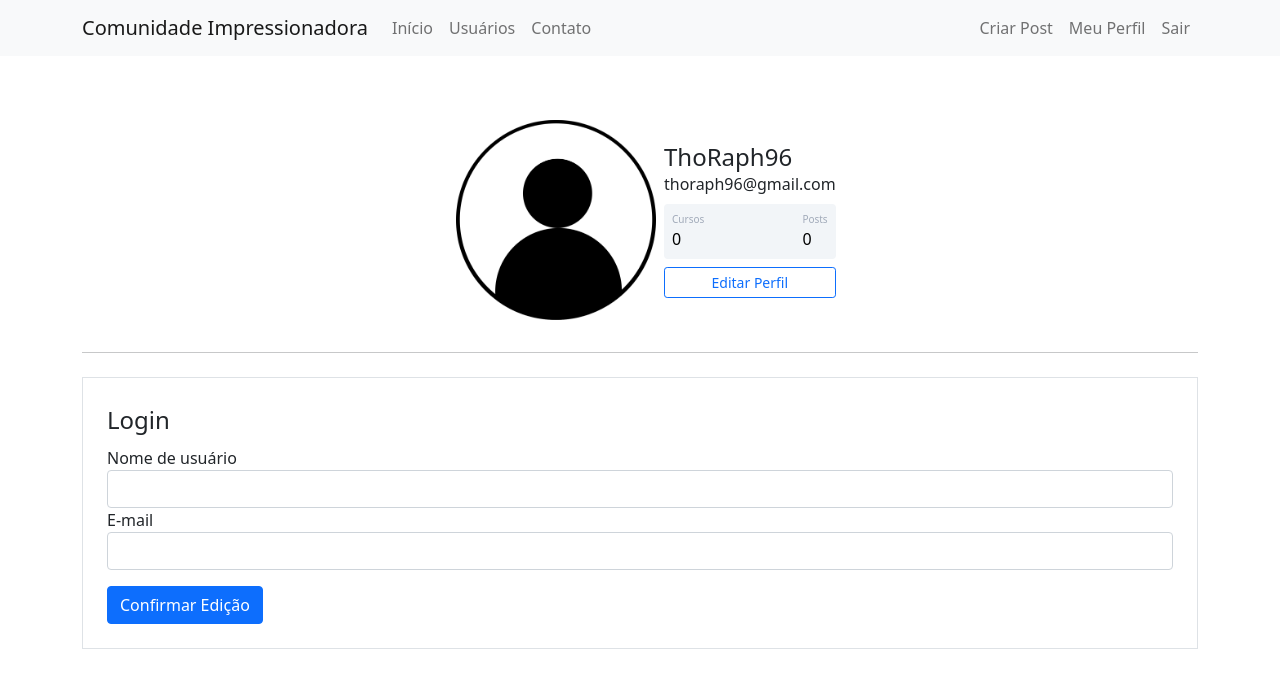
After one commit to thomasraphael96/Curso-Site-Flask, a Flask app: page /perfil/editar in a window 1280 px wide. The commit adds this page. Shown: the top 688 px of the page. Run offline with Flask 2, Linux system fonts and the light colour scheme; a user stored in the database is signed in.

Commit message:
Update aula 35 à 36
35. Carregando imagem padrão de perfil
36. Página de edição de perfil

```diff
--- a/comunidadeimpressionadora/forms.py
+++ b/comunidadeimpressionadora/forms.py
@@ -20,3 +20,8 @@ class FormLogin(FlaskForm):
     senha = PasswordField('Senha', validators=[DataRequired(), Length(6,20)])
     lembrar_dados = BooleanField('Lembrar dados de acesso')
     botao_submit_login = SubmitField('Fazer Login')
+
+class FormEditarPerfil(FlaskForm):
+    username = StringField('Nome de usuário', validators=[DataRequired()])
+    email = StringField('E-mail', validators=[DataRequired(), Email()])
+    botao_submit_editarperfil = SubmitField('Confirmar Edição')
--- a/comunidadeimpressionadora/routes.py
+++ b/comunidadeimpressionadora/routes.py
@@ -1,5 +1,5 @@
 from flask import render_template, url_for, request, flash, redirect
-from comunidadeimpressionadora.forms import FormLogin, FormCriarConta
+from comunidadeimpressionadora.forms import FormLogin, FormCriarConta, FormEditarPerfil
 from comunidadeimpressionadora import app, database, bcrypt
 from comunidadeimpressionadora.models import Usuario
 from flask_login import login_user, logout_user, current_user, login_required
@@ -63,9 +63,17 @@ def sair():
 @app.route('/perfil')
 @login_required
 def perfil():
-    return render_template('perfil.html')
+    foto_perfil = url_for('static', filename='fotos_perfil/{}'.format(current_user.foto_perfil))
+    return render_template('perfil.html', foto_perfil = foto_perfil)
 
 @app.route('/post/criar')
 @login_required
 def criar_post():
     return render_template('criarpost.html')
+
+@app.route('/perfil/editar', methods=['GET','POST'])
+@login_required
+def editar_perfil():
+    form = FormEditarPerfil()
+    foto_perfil = url_for('static', filename='fotos_perfil/{}'.format(current_user.foto_perfil))
+    return render_template('editarperfil.html', foto_perfil = foto_perfil, form = form)
--- /dev/null
+++ b/comunidadeimpressionadora/templates/editarperfil.html
@@ -0,0 +1,51 @@
+{% extends 'perfil.html' %}
+
+{% block form_editar_perfil %}
+
+<div class="container">
+
+    <hr>
+    <div class="row">
+        <div class="col">
+            <form action="" method="post" class="border p-4 mt-2">
+                {{form.csrf_token}}
+                <legend>Login</legend>
+                <fieldset>
+                    <div class="form-group">
+                        {{form.username.label(class="form-control-label")}}
+
+                        {% if form.username.errors %}
+                            {{form.username(class="form-control is-invalid")}}
+                            <div class="invalid-feedback">
+                                {% for erro in form.username.errors %}
+                                    {{ erro }}
+                                {% endfor %}
+                            </div>
+                        {% else %}
+                            {{form.username(class="form-control")}}
+                        {% endif %}
+
+                    </div>
+                    <div class="form-group">
+                        {{form.email.label(class="form-control-label")}}
+
+                        {% if form.email.errors %}
+                            {{form.email(class="form-control is-invalid")}}
+                            <div class="invalid-feedback">
+                                {% for erro in form.email.errors %}
+                                    {{ erro }}
+                                {% endfor %}
+                            </div>
+                        {% else %}
+                            {{form.email(class="form-control")}}
+                        {% endif %}
+                    </div>
+                </fieldset>
+                {{form.botao_submit_editarperfil(class="btn btn-primary mt-3")}}
+            </form>
+        </div>
+
+    </div>
+</div>
+
+{% endblock%}
--- a/comunidadeimpressionadora/templates/perfil.html
+++ b/comunidadeimpressionadora/templates/perfil.html
@@ -9,7 +9,7 @@
         <div class="d-flex align-items-center">
 
         <div class="image pe-2">
-        <img src="https://images.unsplash.com/photo-1522075469751-3a6694fb2f61?ixlib=rb-1.2.1&ixid=eyJhcHBfaWQiOjEyMDd9&auto=format&fit=crop&w=500&q=80" class="rounded" width="200" >
+        <img src="{{foto_perfil}}" class="rounded" width="200" >
         </div>
 
         <div class="ml-3 w-100">
@@ -37,9 +37,9 @@
 
 
            <div class="button mt-2 d-flex flex-row align-items-center">
-
-            <button class="btn btn-sm btn-outline-primary w-100">Editar Perfil</button>
-
+                <a class="w-100" href="{{ url_for('editar_perfil')}}">
+                    <button class="btn btn-sm btn-outline-primary w-100">Editar Perfil</button>
+                </a>
            </div>
 
         </div>
@@ -50,4 +50,7 @@
 
  </div>
 
+
+{% block form_editar_perfil %}
+{% endblock%}
 {% endblock %}
```
Also changed, not shown: comunidadeimpressionadora/static/fotos_perfil/default.jpg (added).
